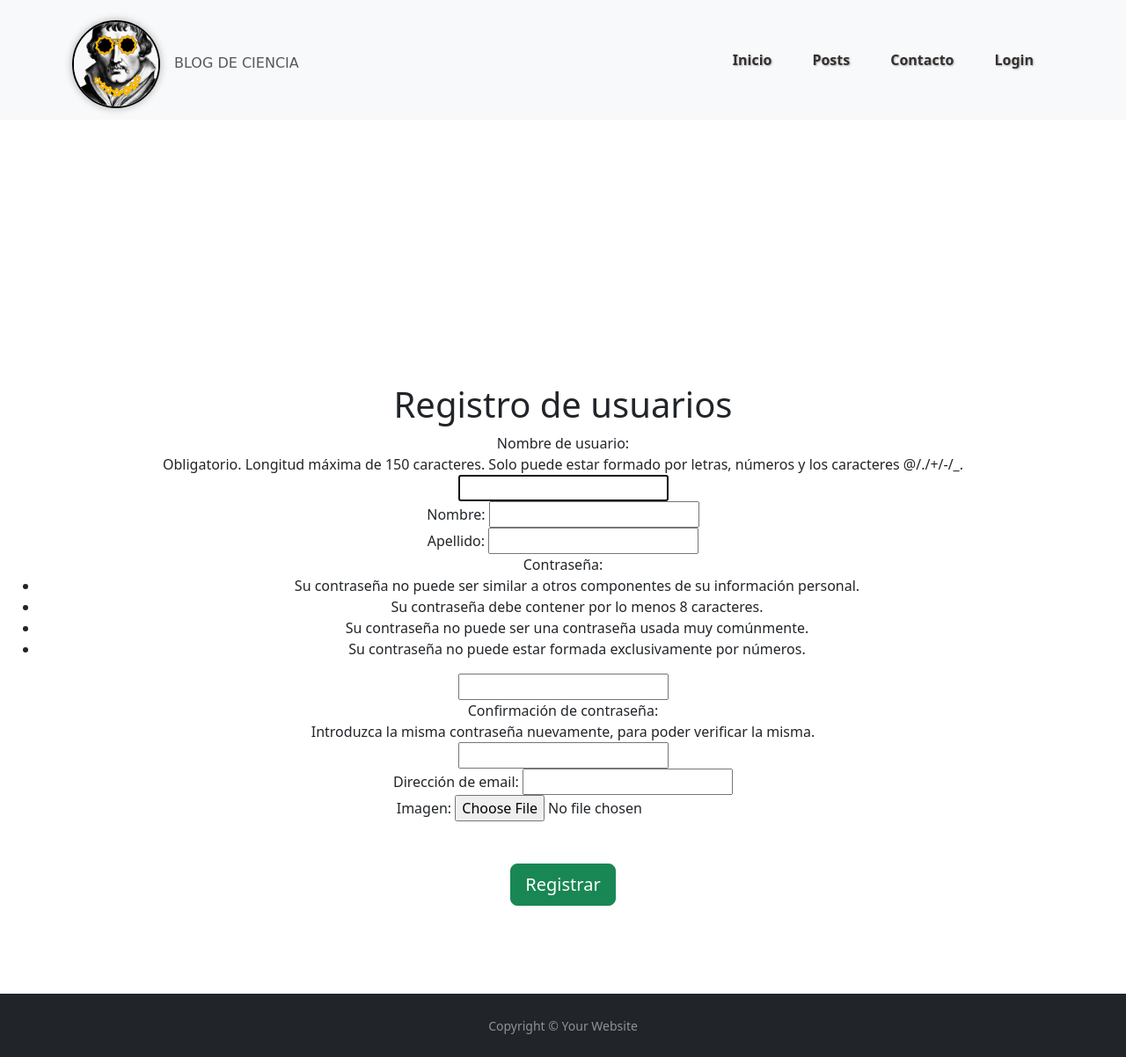
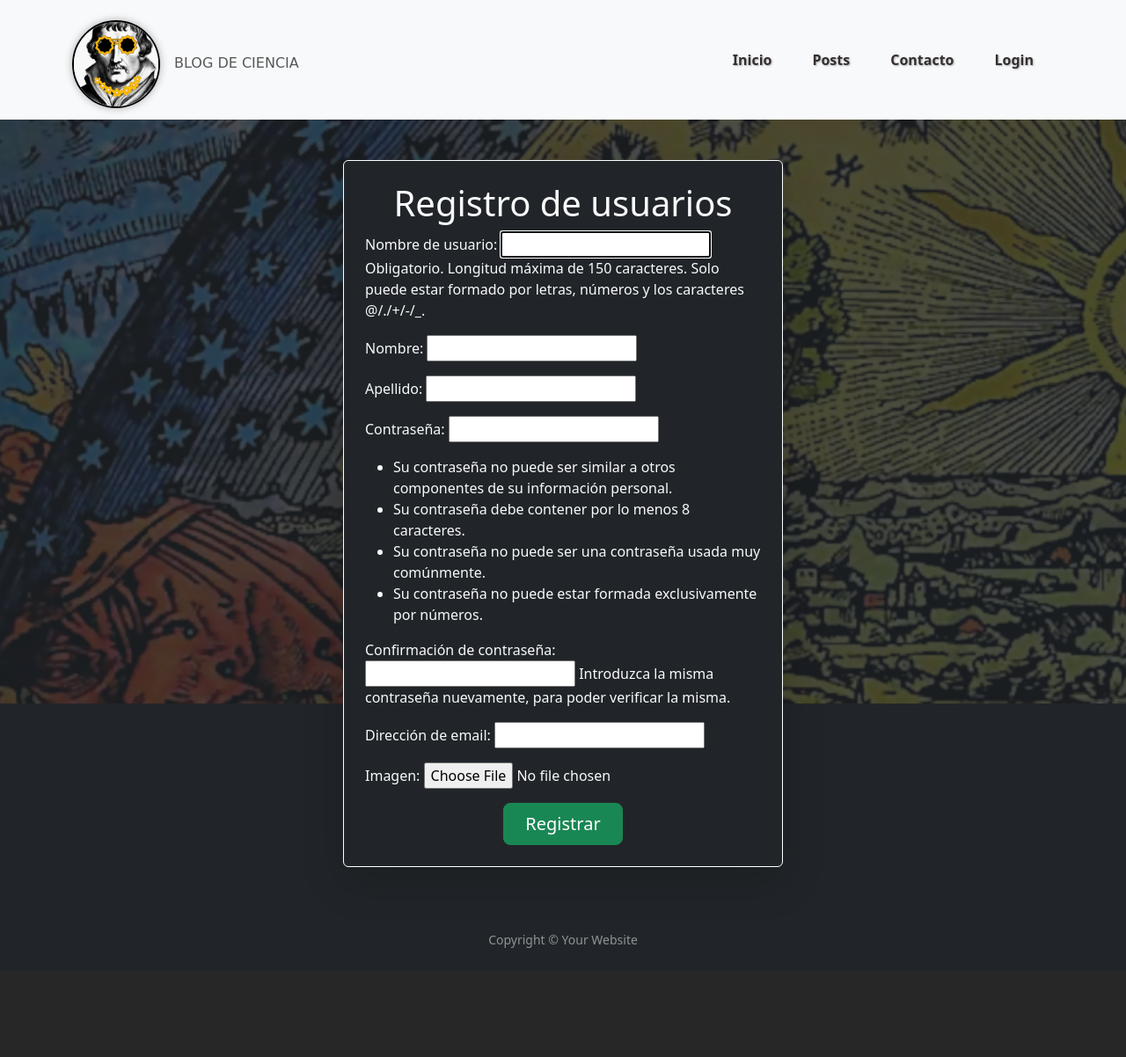
Before and after one commit to GabiPoko/Blog_Ciencia, a Django app: page /registrar/ in a window 1280 px wide. Shown: the whole page at 88% size. After the commit the page ends 1078 px from the top, so only its background shows below. Run offline with Django 5.2, Linux system fonts and the light colour scheme.

Commit message:
actualizacion diseño login y registro de usuario

```diff
--- a/blog/apps/posts/models.py
+++ b/blog/apps/posts/models.py
@@ -14,8 +14,8 @@ class Categoria (models.Model):
         return self.nombre
 
 class Post(models.Model):
-    titulo = models.CharField(max_length=100, null=False)
-    subtitulo = models.CharField(max_length=100, null=True, blank=True)
+    titulo = models.CharField(max_length=150, null=False)
+    subtitulo = models.CharField(max_length=200, null=True, blank=True)
     fecha = models.DateTimeField(auto_now_add=True)
     texto = models.TextField(null=False)
     activo = models.BooleanField(default=True)
--- a/blog/templates/base.html
+++ b/blog/templates/base.html
@@ -73,7 +73,7 @@
         {% endblock %}
 
         <footer id="sticky-footer" class="flex-shrink-0 py-4 bg-dark text-white-50">
-            <div class="container text-center">
+            <div class="container-fluid text-center">
               <small>Copyright &copy; Your Website</small>
             </div>
           </footer>
--- a/blog/templates/registration/registrar.html
+++ b/blog/templates/registration/registrar.html
@@ -4,8 +4,40 @@
 <title>{% block title %}Registro de usuario{% endblock title %}</title>
 
 {% block contenido %}
-<center>
-    <form method="POST" enctype="multipart/form-data" style="margin-top: 300px; margin-bottom: 100px;">
+
+<body style="background-color: #212529;">
+    <div style="position: fixed; top: 0; left: 0; width: 100%; height: 100%; z-index: -1; opacity: 0.2;">
+        <img src="{% static 'img/fondo.png' %}" alt="Fondo" style="width: 100%; height: 100%; object-fit: cover;">
+    </div>
+
+    <div class="d-flex justify-content-center align-items-center vh-100 mb-5 mt-5">
+        <div class="container p-4 bg-dark text-light rounded shadow-lg border border-white" style="max-width: 500px;">
+            <h1 class="text-center">Registro de usuarios</h1>
+
+            <!-- Mensajes de estado -->
+            <div class="messages">
+                {% for message in messages %}
+                    <div class="alert {% if message.tags %}alert-{{ message.tags }}{% endif %}" role="alert">
+                        {{ message }}
+                    </div>
+                {% endfor %}
+            </div>
+
+            <form method="POST" enctype="multipart/form-data">
+                {% csrf_token %}
+
+                <div class="mb-3">
+                    {{ form.as_p }}
+                </div>
+
+                <div class="text-center">
+                    <button type="submit" class="btn btn-success btn-lg px-4">Registrar</button>
+                </div>
+            </form>
+        </div>
+    </div>
+
+    <!-- <form method="POST" enctype="multipart/form-data" style="margin-top: 300px; margin-bottom: 100px;">
         <h1 class="hl">Registro de usuarios</h1>
         <div class="messages">
             {% for message in messages %}
@@ -18,6 +50,8 @@
         </div>
         <br><br>
         <button type="submit" class="btn btn-success btn-lg px-3">Registrar</button>
-    </form>
-</center>
+    </form> -->
+
+</body>
+
 {% endblock %}
```
Also changed, not shown: blog/templates/posts/crear_post.html (+9 -26 lines), blog/templates/registration/login.html (+6 -20 lines), blog/apps/posts/migrations/0005_alter_post_subtitulo_alter_post_titulo.py (added), blog/blog/db.sqlite3, blog/media/media/descarga_1.jpg (added), blog/media/usuarios/Medios-actuales-para-cuidar-de-la-salud-bienestar-fisico-y-mental-1000x600.jpg (added).
